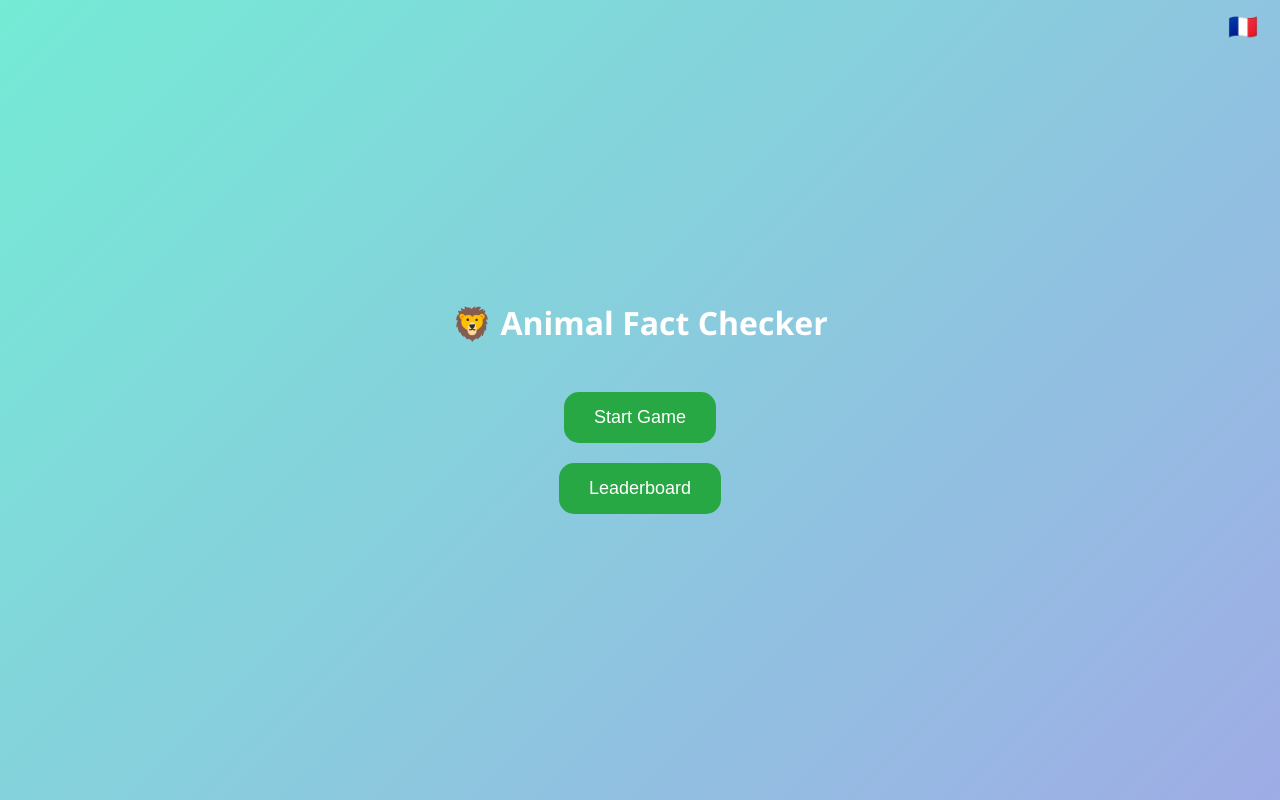
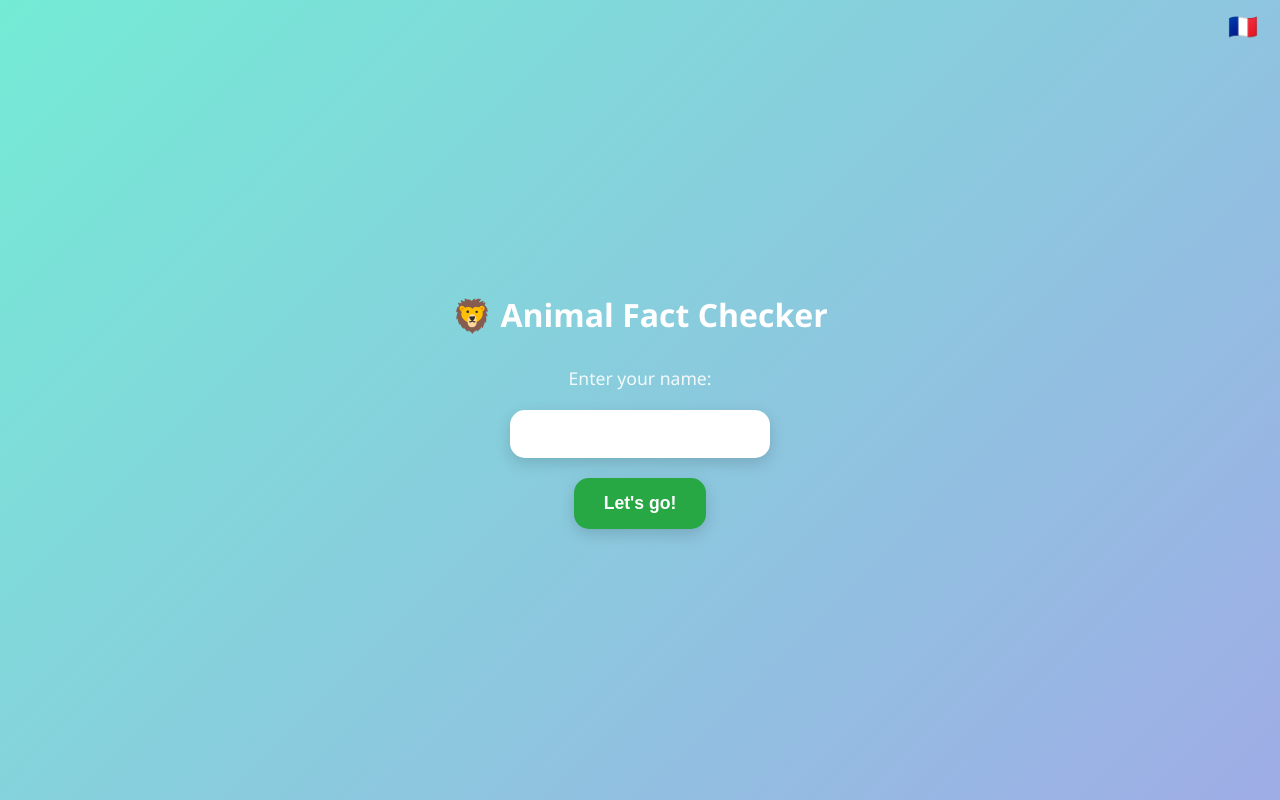
Before and after one commit to AlexandrePernier/animal-fact-checker, a Flask app: page / in a window 1280 px wide. Run offline with Flask 3, Linux system fonts and the light colour scheme.

Commit message:
add username localstorage + add fact after all questionsreal value + update gitignore

```diff
--- a/static/css/components.css
+++ b/static/css/components.css
@@ -72,6 +72,21 @@
 .false {
     background: #dc3545;
     color: white;
+}
+
+#change-username-btn {
+    font-size: 0.75rem;
+    opacity: 0.6;
+    background: none;
+    border: none;
+    cursor: pointer;
+    text-decoration: underline;
+    margin-top: 8px;
+    color: inherit;
+}
+
+#change-username-btn:hover {
+    opacity: 1;
 }
 
 /* Score */
--- a/static/css/screens.css
+++ b/static/css/screens.css
@@ -36,6 +36,79 @@
     background: #28a745;
     color: white;
     cursor: pointer;
+}
+
+/* USERNAME SCREEN */
+#username-screen {
+    position: fixed;
+    top: 0;
+    left: 0;
+    right: 0;
+    bottom: 0;
+
+    background: linear-gradient(135deg, #74ebd5, #9face6);
+
+    display: flex;
+    flex-direction: column;
+    justify-content: center;
+    align-items: center;
+    gap: 20px;
+
+    color: white;
+    text-align: center;
+    z-index: 10;
+}
+
+#username-screen.hidden {
+    opacity: 0;
+    pointer-events: none;
+}
+
+#username-screen h1 {
+    font-size: 2rem;
+    margin-bottom: 10px;
+}
+
+#username-screen p {
+    font-size: 1.1rem;
+    opacity: 0.9;
+    margin: 0;
+}
+
+#username-input {
+    padding: 12px 20px;
+    font-size: 1.1rem;
+    border: none;
+    border-radius: 15px;
+    text-align: center;
+    width: 220px;
+    box-shadow: 0 5px 15px rgba(0,0,0,0.15);
+    outline: none;
+    font-family: 'Segoe UI', sans-serif;
+}
+
+#username-input:focus {
+    box-shadow: 0 5px 20px rgba(0,0,0,0.25);
+    transform: scale(1.02);
+    transition: 0.2s;
+}
+
+#username-confirm-btn {
+    padding: 15px 30px;
+    font-size: 1.1rem;
+    font-weight: bold;
+    border: none;
+    border-radius: 15px;
+    background: #28a745;
+    color: white;
+    cursor: pointer;
+    transition: 0.2s;
+    box-shadow: 0 5px 15px rgba(0,0,0,0.15);
+}
+
+#username-confirm-btn:hover {
+    transform: scale(1.05);
+    background: #218838;
 }
 
 /* GAME OVER */
@@ -90,3 +163,19 @@
 #leaderboard-screen.hidden {
     display: none;
 }
+
+#lang-btn {
+    position: fixed;
+    top: 12px;
+    right: 16px;
+    font-size: 1.5rem;
+    background: none;
+    border: none;
+    cursor: pointer;
+    z-index: 1000;
+    transition: transform 0.2s;
+}
+
+#lang-btn:hover {
+    transform: scale(1.2);
+}
--- a/static/js/game.js
+++ b/static/js/game.js
@@ -11,11 +11,10 @@ let state = {
 };
 
 export async function startGame() {
-    const username = prompt(t("ui.enter_name"));
+    const username = localStorage.getItem("username");
     if (!username) return;
 
     state = { score: 0, streak: 0, lives: 3, username, timer: null };
-
     await api.startGameAPI(username);
 
     ui.showScreen("game");
@@ -46,7 +45,6 @@ export async function loadQuestion() {
 
 export async function answer(choice) {
     clearTimeout(state.timer);
-
     if (state.lives <= 0) return;
 
     ui.setButtons(false);
@@ -65,7 +63,8 @@ export async function answer(choice) {
     ui.updateLives(state.lives);
 
     if (data.correct) {
-        ui.showResult(t("ui.correct"));
+        // ✅ Amélioration 2 — affiche toujours la vraie valeur
+        ui.showResult(`${t("ui.correct_answer")}: ${data.real}`);
     } else {
         if (state.lives <= 0) {
             gameOver();
--- a/static/js/main.js
+++ b/static/js/main.js
@@ -1,19 +1,41 @@
 import * as game from "./game.js";
 import * as api from "./api.js";
 import * as ui from "./ui.js";
-import { initI18n, toggleLang } from "./i18n.js";
+import { initI18n, toggleLang, t } from "./i18n.js";
 
 window.addEventListener("DOMContentLoaded", async () => {
-
-    // Initialise la langue au chargement
     await initI18n();
 
+    // ── Langue ──────────────────────────────────
     document.getElementById("lang-btn").onclick = async () => {
         await toggleLang();
-        // Si une partie est en cours, les scores/vies se réaffichent traduits
         ui.refreshScoreLabels();
+        updateWelcomeMsg();
     };
 
+    // ── Pseudo ──────────────────────────────────
+    const savedUsername = localStorage.getItem("username");
+
+    if (savedUsername) {
+        showStartScreen(savedUsername);
+    } else {
+        ui.showScreen("username-screen");
+    }
+
+    // Confirmation du pseudo
+    document.getElementById("username-confirm-btn").onclick = confirmUsername;
+    document.getElementById("username-input").addEventListener("keydown", e => {
+        if (e.key === "Enter") confirmUsername();
+    });
+
+    // Changer de pseudo
+    document.getElementById("change-username-btn").onclick = () => {
+        localStorage.removeItem("username");
+        document.getElementById("username-input").value = "";
+        ui.showScreen("username-screen");
+    };
+
+    // ── Jeu ─────────────────────────────────────
     document.getElementById("start-btn").onclick = game.startGame;
     document.getElementById("trueBtn").onclick = () => game.answer(true);
     document.getElementById("falseBtn").onclick = () => game.answer(false);
@@ -29,7 +51,26 @@ window.addEventListener("DOMContentLoaded", async () => {
         document.getElementById("leaderboard-btn").onclick;
 
     document.getElementById("back-btn").onclick = () => {
-        ui.showScreen("start-screen");
+        const username = localStorage.getItem("username");
+        showStartScreen(username);
     };
+});
 
-});
+function confirmUsername() {
+    const input = document.getElementById("username-input").value.trim();
+    if (!input) return;
+    localStorage.setItem("username", input);
+    showStartScreen(input);
+}
+
+function showStartScreen(username) {
+    ui.showScreen("start-screen");
+    updateWelcomeMsg(username);
+}
+
+function updateWelcomeMsg(username) {
+    const name = username || localStorage.getItem("username");
+    if (!name) return;
+    const el = document.getElementById("welcome-msg");
+    if (el) el.innerText = `${t("ui.welcome")}, ${name} 👋`;
+}
--- a/static/js/ui.js
+++ b/static/js/ui.js
@@ -1,7 +1,7 @@
 import { t, tAnimal } from "./i18n.js";
 
 export function showScreen(id) {
-    ["start-screen", "game", "game-over", "leaderboard-screen"]
+    ["start-screen", "username-screen", "game", "game-over", "leaderboard-screen"]
         .forEach(el => {
             const element = document.getElementById(el);
             element.classList.add("hidden");
--- a/static/locales/en.json
+++ b/static/locales/en.json
@@ -17,7 +17,11 @@
         "correct": "✅ Correct!",
         "wrong": "❌ Wrong! Real",
         "timeout": "⏱️ Time's up! Real",
-        "enter_name": "Enter your name:"
+        "enter_name": "Enter your name:",
+        "confirm": "Let's go!",
+        "change_username": "Change name",
+        "welcome": "Welcome back",
+        "correct_answer": "✅ Correct! The answer was"
     },
     "questions": {
         "of_the": "of the",
--- a/static/locales/fr.json
+++ b/static/locales/fr.json
@@ -17,7 +17,11 @@
         "correct": "✅ Correct !",
         "wrong": "❌ Faux ! Réponse",
         "timeout": "⏱️ Temps écoulé ! Réponse",
-        "enter_name": "Entrez votre prénom :"
+        "enter_name": "Entrez votre prénom :",
+        "confirm": "C'est parti !",
+        "change_username": "Changer de pseudo",
+        "welcome": "Bon retour",
+        "correct_answer": "✅ Correct ! La réponse était"
     },
     "questions": {
         "of_the": "du",
--- a/templates/index.html
+++ b/templates/index.html
@@ -5,23 +5,6 @@
     <meta charset="UTF-8" name="viewport" content="width=device-width, initial-scale=1.0">
     <title>Animal Fact Checker</title>
     <link rel="stylesheet" href="/static/css/main.css">
-    <style>
-        #lang-btn {
-            position: fixed;
-            top: 12px;
-            right: 16px;
-            font-size: 1.5rem;
-            background: none;
-            border: none;
-            cursor: pointer;
-            z-index: 1000;
-            transition: transform 0.2s;
-        }
-
-        #lang-btn:hover {
-            transform: scale(1.2);
-        }
-    </style>
 </head>
 
 <body>
@@ -29,11 +12,21 @@
     <!-- BOUTON LANGUE -->
     <button id="lang-btn" title="Switch language">🇫🇷</button>
 
+    <!-- USERNAME SCREEN (premier lancement) -->
+    <div id="username-screen">
+        <h1 data-i18n="ui.title">🦁 Animal Fact Checker</h1>
+        <p data-i18n="ui.enter_name">Enter your name:</p>
+        <input type="text" id="username-input" maxlength="20" autocomplete="off" />
+        <button id="username-confirm-btn" data-i18n="ui.confirm">Confirm</button>
+    </div>
+
     <!-- START SCREEN -->
-    <div id="start-screen">
+    <div id="start-screen" class="hidden">
         <h1 data-i18n="ui.title">🦁 Animal Fact Checker</h1>
+        <p id="welcome-msg"></p>
         <button id="start-btn" data-i18n="ui.start">Start Game</button>
         <button id="leaderboard-btn" data-i18n="ui.leaderboard">Leaderboard</button>
+        <button id="change-username-btn" data-i18n="ui.change_username">Change name</button>
     </div>
 
     <!-- GAME -->
```
Also changed, not shown: 2 other files.
